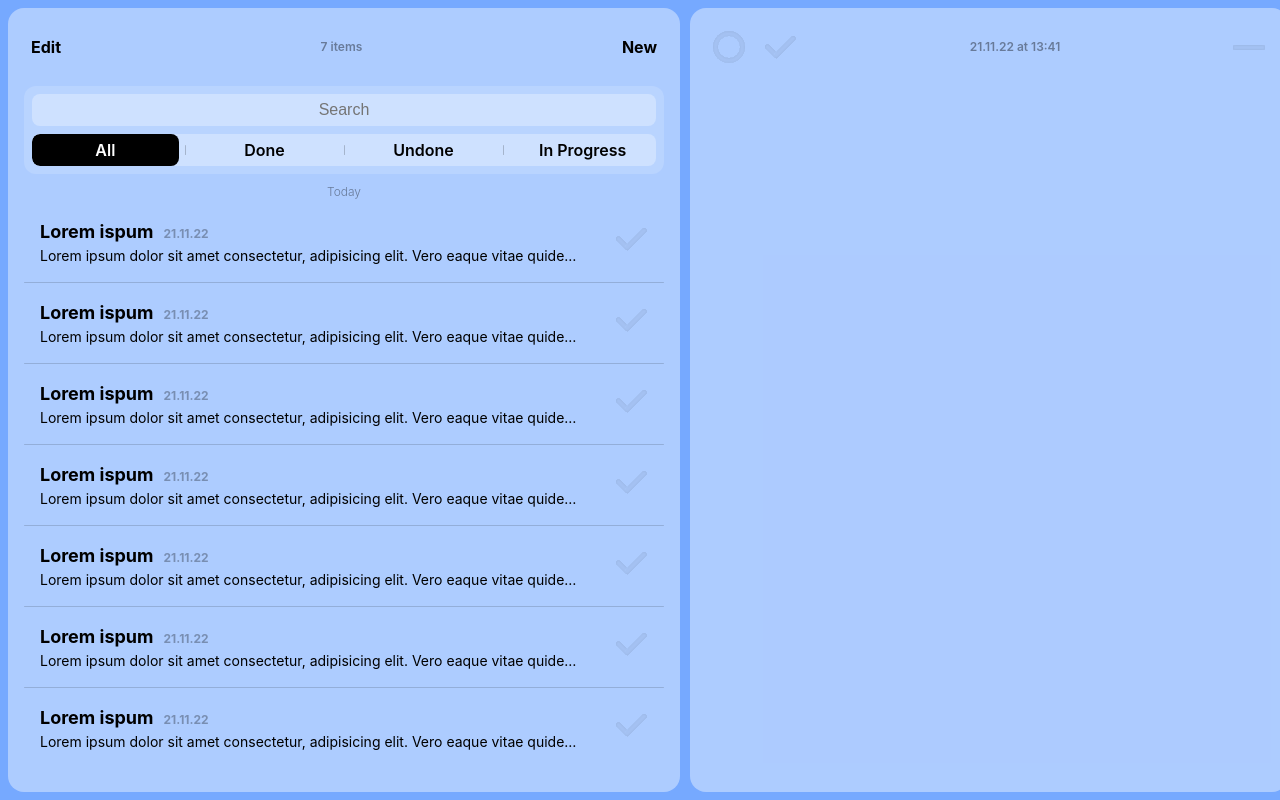
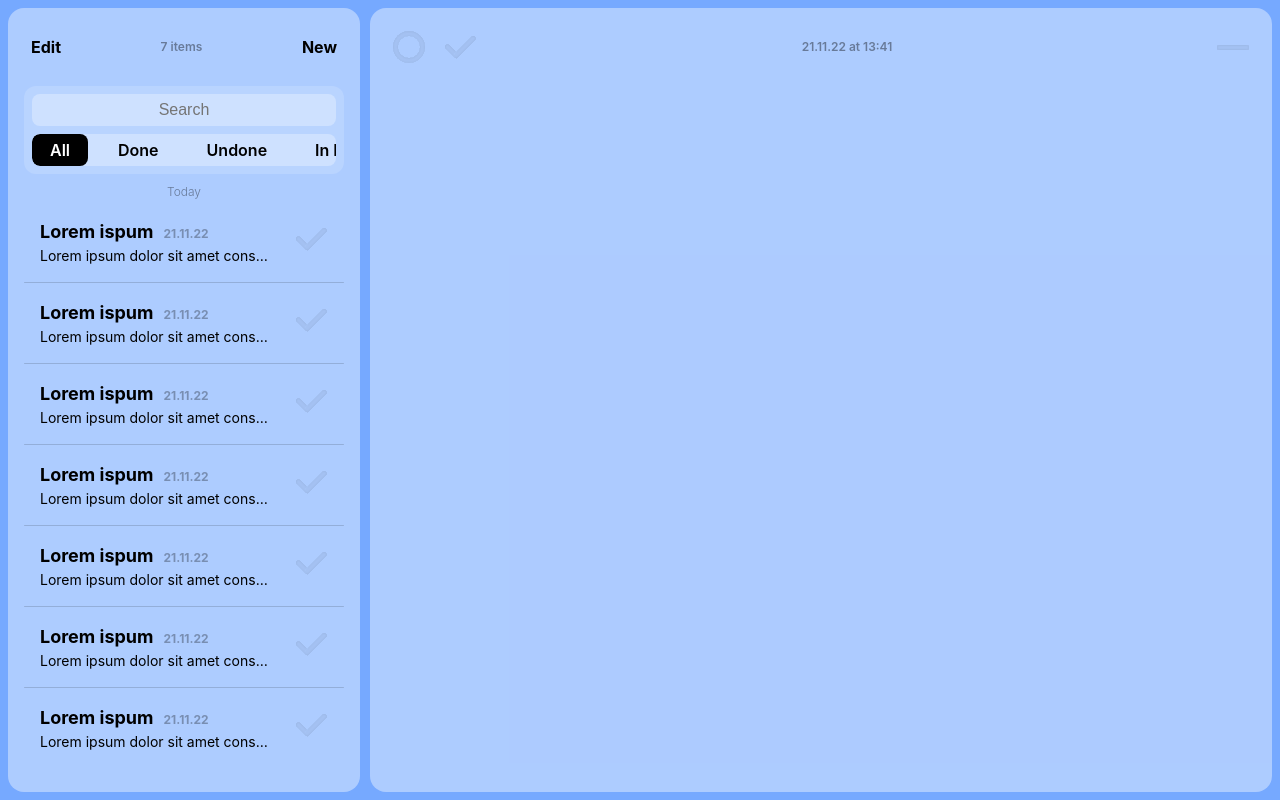
Before and after one commit to kotsudev/notify, a Vue app: page / in a window 1280 px wide. Built offline with nearby package versions, Linux system fonts and the light colour scheme.

Commit message:
Prevent divider to take too much space from right side

```diff
--- a/src/App.vue
+++ b/src/App.vue
@@ -24,9 +24,11 @@ onMounted(() => {
     const offset = e.clientX - containerRect.left;
     const totalWidth = containerRect.width;
     const WIDTH_THRESHOLD = 320;
+    const PADDING_OFFSET = 32;
 
-    const leftWidth = offset;
-    const rightWidth = totalWidth - offset - splitter.value.offsetWidth;
+    const leftWidth = offset - PADDING_OFFSET;
+    const rightWidth =
+      totalWidth - offset - splitter.value.offsetWidth - PADDING_OFFSET;
 
     if (leftWidth <= WIDTH_THRESHOLD || rightWidth <= WIDTH_THRESHOLD) return;
 
@@ -64,12 +66,16 @@ onMounted(() => {
 
 .pane {
   background-color: rgba(255, 255, 255, 0.4);
-  width: 50%;
+  width: 100%;
   height: -webkit-fill-available;
   border-radius: 1rem;
   display: flex;
   flex-direction: column;
   padding: 1rem;
+
+  &:first-child {
+    width: 320px;
+  }
 }
 
 .splitter {
```
